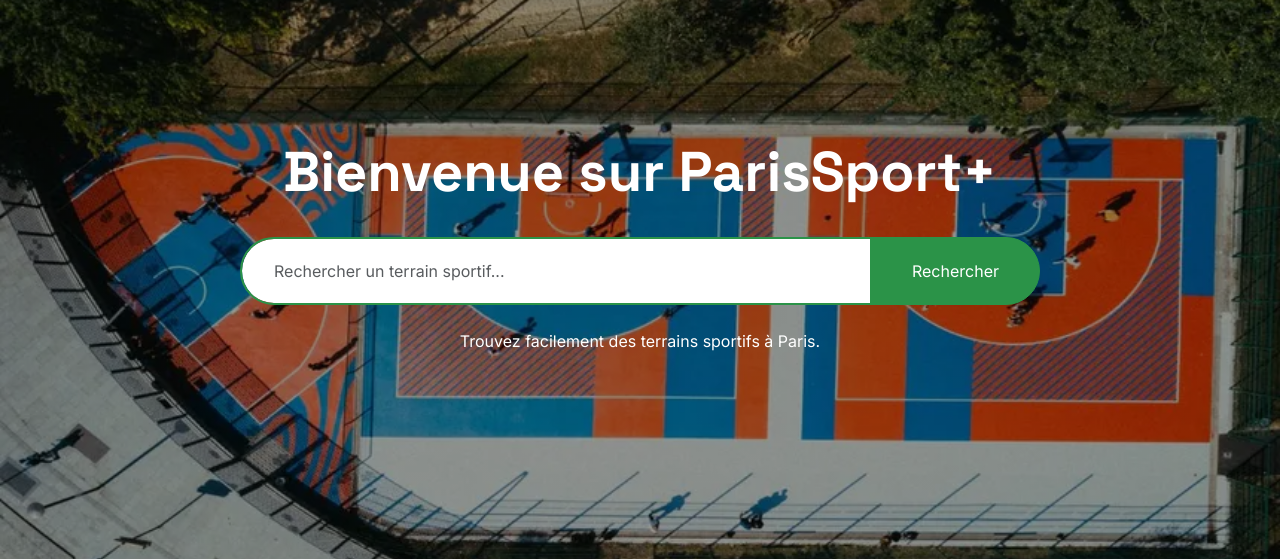
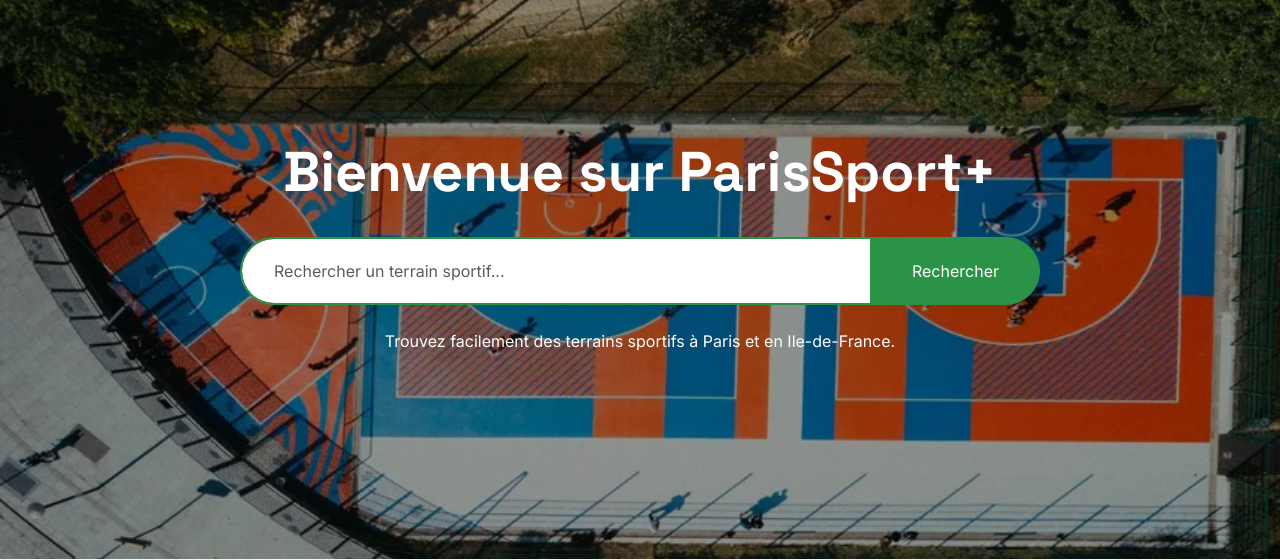
Before and after one commit to Matheo-sys/EC-2025, a PHP site: page / in a window 1280 px wide. Shown: the part 97-657 px from the top of the page. Run offline with PHP 8.4, Linux system fonts and the light colour scheme; data comes from the database, SQL or seed files in the repository; some libraries are stand-ins or nearby versions.

Commit message:
Update index texte

```diff
--- a/www/index.php
+++ b/www/index.php
@@ -54,7 +54,7 @@ $terrains = $sql->fetchAll(PDO::FETCH_ASSOC);
                 </form>
 
                 <p class="description mt-4" style="color: white;">
-                    Trouvez facilement des terrains sportifs à Paris.
+                    Trouvez facilement des terrains sportifs à Paris et en Ile-de-France.
                 </p>
             </div>
         </section>
```
